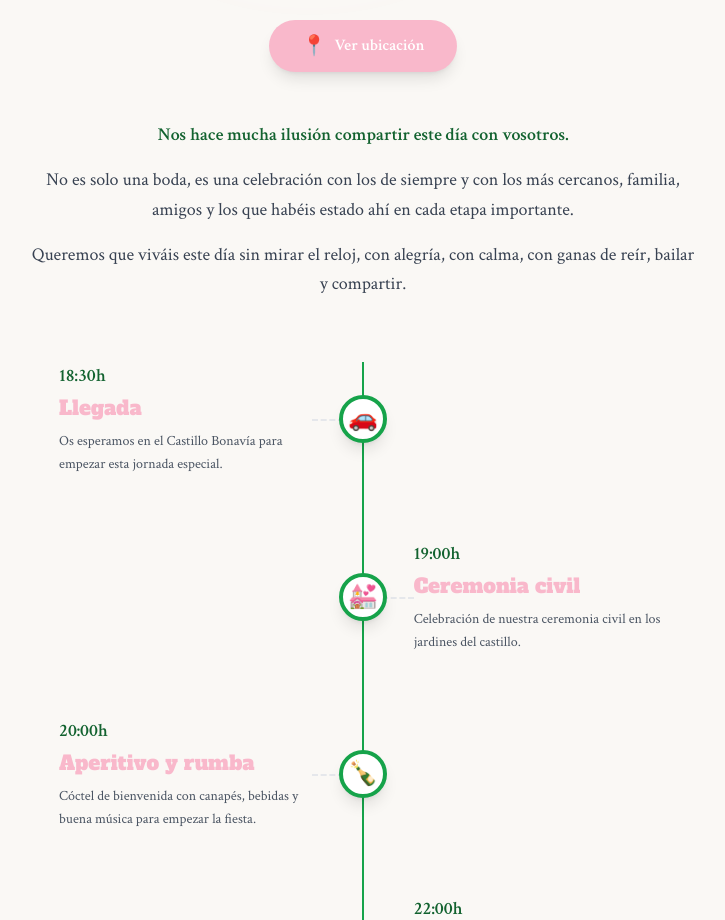
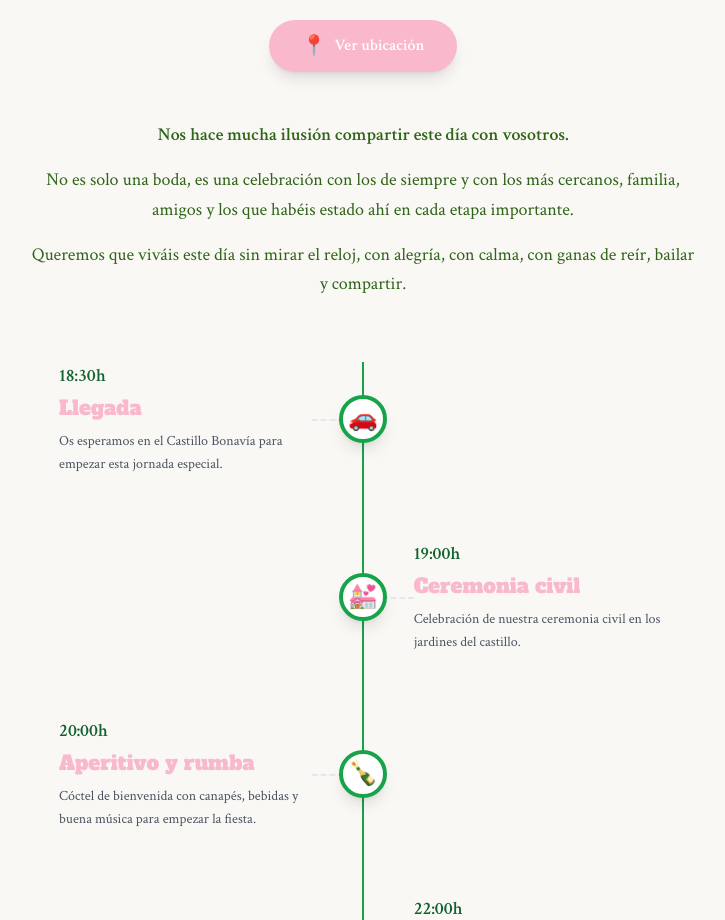
Before and after one commit to diegomorcillod/web-wedding, a React (Vite) app: page / in a window 1280 px wide. Shown: the part 820-1740 px from the top of the page, without its empty margins (277-1002 px from the left). Built offline with nearby package versions, Linux system fonts and the light colour scheme; a web font is replaced by a local one.

Commit message:
Aplicar color #2e6417 a textos de introducción

```diff
--- a/src/components/IntroSection.tsx
+++ b/src/components/IntroSection.tsx
@@ -22,8 +22,8 @@ const IntroSection: React.FC = () => {
         Ver ubicación
       </a>
 
-      <div className="max-w-2xl mx-auto space-y-4 text-gray-700 leading-relaxed text-lg font-crimson">
-        <p className="font-semibold text-wedding-green-700">
+      <div className="max-w-2xl mx-auto space-y-4 text-canva-green leading-relaxed text-lg font-crimson">
+        <p className="font-semibold">
           Nos hace mucha ilusión compartir este día con vosotros.
         </p>
         <p>
```
